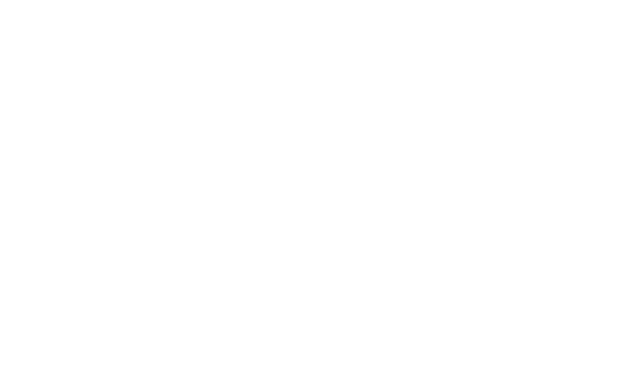
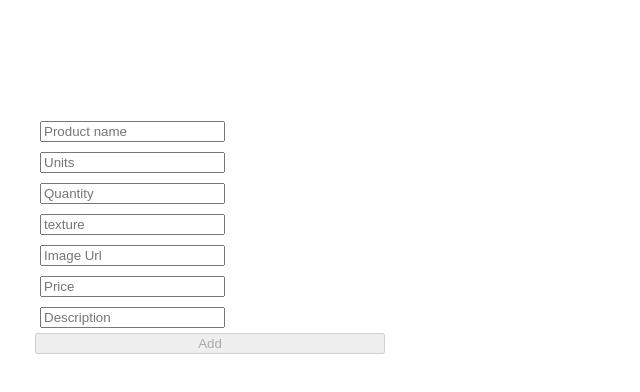
Before and after one commit to dzambr13/CoffeeMarketplaceFrontEnd, a React (Create React App) app in the folder client/: page /test in a window 1280 px wide. Before the commit this address had no page. Shown: the top 392 px of the page, without its empty margins (0-640 px from the left). Built offline with nearby package versions, Linux system fonts and the light colour scheme.

Commit message:
add TestElement to figure out AddProduct form

```diff
--- a/client/src/App.js
+++ b/client/src/App.js
@@ -1,36 +1,37 @@
-import './App.css'
-import { Routes, Route } from 'react-router-dom'
-import Home from './pages/Home'
-import Shop from './pages/Shop'
-import User from './pages/User'
-import Register from './pages/Register'
-import axios from 'axios'
-import SignIn from './pages/SignIn'
-import Member from './components/Member'
+import "./App.css";
+import { Routes, Route } from "react-router-dom";
+import Home from "./pages/Home";
+import Shop from "./pages/Shop";
+import User from "./pages/User";
+import Register from "./pages/Register";
+import axios from "axios";
+import SignIn from "./pages/SignIn";
+import Member from "./components/Member";
+import TestElement from "./pages/TestElement";
 
-import { CheckSession } from './services/Auth'
-import React from 'react'
+import { CheckSession } from "./services/Auth";
+import React from "react";
 
-import { useState, useEffect } from 'react'
-import RegisterAsRoaster from './components/RegisterAsRoaster'
-import AddNewProduct from './pages/AddProduct'
+import { useState, useEffect } from "react";
+import RegisterAsRoaster from "./components/RegisterAsRoaster";
+import AddNewProduct from "./pages/AddProduct";
 
 export const App = () => {
-  const [authenticated, toggleAuthenticated] = useState(false)
-  const [user, setUser] = useState(null)
+  const [authenticated, toggleAuthenticated] = useState(false);
+  const [user, setUser] = useState(null);
 
   const checkToken = async () => {
-    const user = await CheckSession()
-    setUser(user)
-    toggleAuthenticated(true)
-  }
+    const user = await CheckSession();
+    setUser(user);
+    toggleAuthenticated(true);
+  };
 
   useEffect(() => {
-    const token = localStorage.getItem('token')
+    const token = localStorage.getItem("token");
     if (token) {
-      checkToken()
+      checkToken();
     }
-  }, [])
+  }, []);
 
   return (
     <div className="App">
@@ -53,12 +54,13 @@
           />
           <Route path="/profile" element={<Member user={user} />} />
           <Route path="/user/addproduct" element={<AddNewProduct />} />
+          <Route path="/test" element={<TestElement />} />
         </Routes>
       </main>
     </div>
-  )
-}
+  );
+};
 
-export default App
+export default App;
 
 // resolving conflicts
--- /dev/null
+++ b/client/src/pages/TestElement.js
@@ -0,0 +1,113 @@
+import { useState } from "react";
+import axios from "axios";
+
+const TestElement = () => {
+  const [formValues, setFormValues] = useState({
+    name: "",
+    units: "",
+    quantity: "",
+    texture: "",
+    productImageUrl: "",
+    price: "",
+    description: "",
+  });
+
+  const handleChange = (e) => {
+    setFormValues({ ...formValues, [e.target.name]: e.target.value });
+  };
+
+  const handleSubmit = async (e) => {
+    e.preventDefault();
+    let res = await axios.post("http://localhost:3001/api/products", {
+      name: formValues.name,
+      units: formValues.units,
+      quantity: formValues.quantity,
+      texture: formValues.texture,
+      productImageUrl: formValues.productImageUrl,
+      price: formValues.price,
+      description: formValues.description,
+    });
+    console.log(res);
+  };
+
+  return (
+    <div className="add-product">
+      <form className="col" onSubmit={handleSubmit}>
+        <div className="input-wrapper">
+          {/* <label htmlFor="name">~~name~~</label> */}
+          <input
+            onChange={handleChange}
+            name="name"
+            type="text"
+            placeholder="Product name"
+            value={formValues.name}
+            required
+          />
+        </div>
+        <div className="input-wrapper">
+          <input
+            onChange={handleChange}
+            name="units"
+            type="text"
+            placeholder="Units"
+            value={formValues.units}
+            required
+          />
+        </div>
+        <div className="input-wrapper">
+          <input
+            onChange={handleChange}
+            name="quantity"
+            type="text"
+            placeholder="Quantity"
+            value={formValues.quantity}
+            required
+          />
+        </div>
+        <div className="input-wrapper">
+          <input
+            onChange={handleChange}
+            name="texture"
+            type="text"
+            placeholder="texture"
+            value={formValues.texture}
+            required
+          />
+        </div>
+        <div className="input-wrapper">
+          <input
+            onChange={handleChange}
+            name="productImageUrl"
+            type="text"
+            placeholder="Image Url"
+            value={formValues.productImageUrl}
+            required
+          />
+        </div>
+        <div className="input-wrapper">
+          <input
+            onChange={handleChange}
+            name="price"
+            type="text"
+            placeholder="Price"
+            value={formValues.price}
+            required
+          />
+        </div>
+        <div className="input-wrapper">
+          <input
+            onChange={handleChange}
+            name="description"
+            type="text"
+            placeholder="Description"
+            value={formValues.description}
+            required
+          />
+        </div>
+        <button disabled={!formValues.name}>Add</button>
+      </form>
+    </div>
+  );
+};
+
+export default TestElement;
--- a/client/src/services/Auth.js
+++ b/client/src/services/Auth.js
@@ -1,25 +1,29 @@
-import Client from './api'
+import Client from "./api";
 
 export const SignInUser = async (data) => {
-  try{
-    const res = await Client.post('auth/login', data)
-    localStorage.setItem('token',res.data.token)
-    return res.data.roaster
-  }catch(error){throw error}
-}
+  try {
+    const res = await Client.post("auth/login", data);
+    localStorage.setItem("token", res.data.token);
+    return res.data.user;
+  } catch (error) {
+    throw error;
+  }
+};
 
 export const RegisterUser = async (data) => {
-  try{
-    const res=await Client.post('auth/register',data)
-    return res.data
-  }catch(error){throw error}
-}
-
-
+  try {
+    const res = await Client.post("auth/register", data);
+    return res.data;
+  } catch (error) {
+    throw error;
+  }
+};
 
 export const CheckSession = async () => {
-  try{
-    const res=await Client.get('auth/session')
-    return res.data
-  }catch(error){throw error}
-}
+  try {
+    const res = await Client.get("auth/session");
+    return res.data;
+  } catch (error) {
+    throw error;
+  }
+};
```
